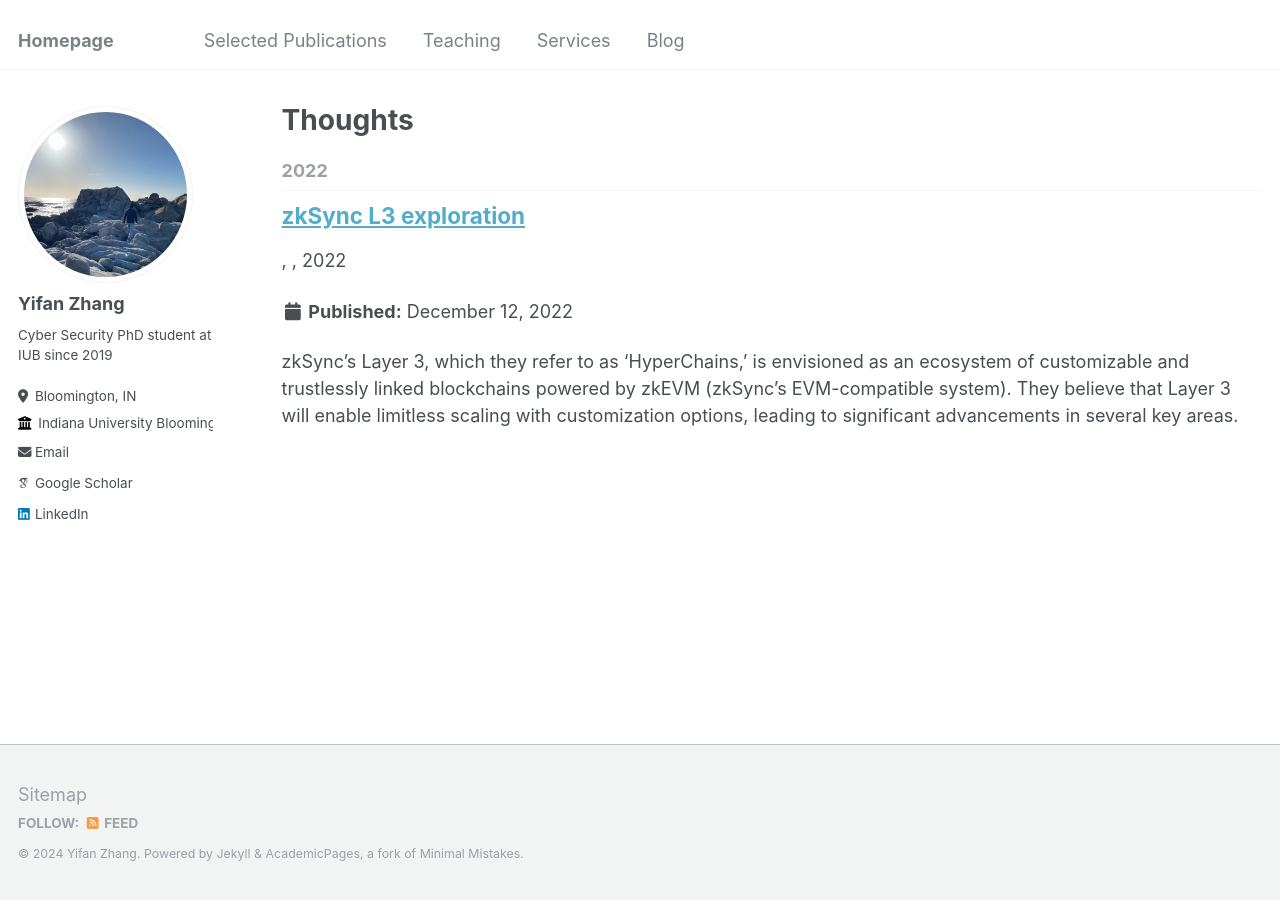
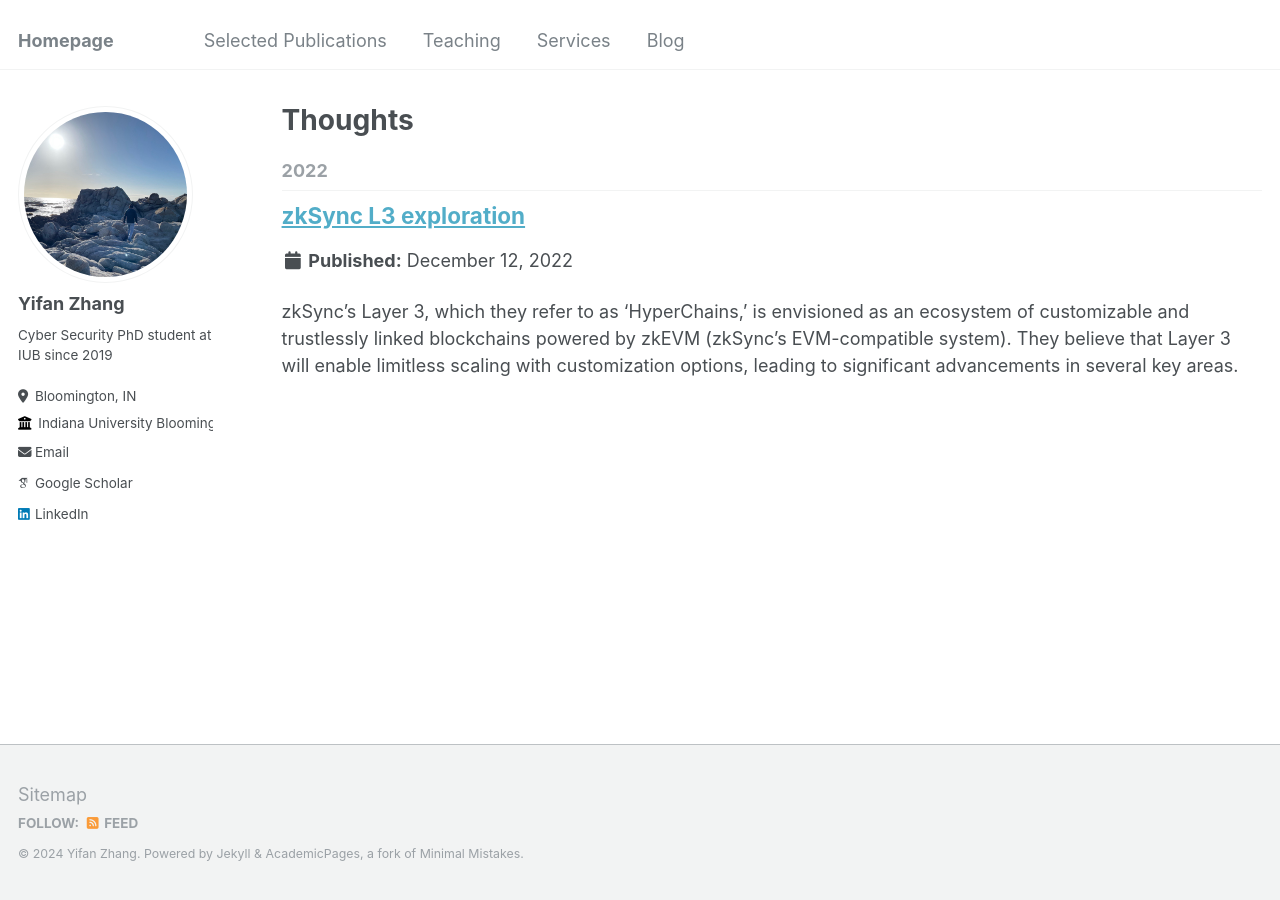
Before and after one commit to Gao-Chuan/Gao-Chuan.github.io, a Jekyll site: the page built from _pages/thoughts.html, in a window 1280 px wide. Built offline with Jekyll 4.4.1, drawn with Linux system fonts in a browser that asks for light colours; some web fonts are replaced.

Commit message:
debug thoughts

```diff
--- a/_includes/archive-single.html
+++ b/_includes/archive-single.html
@@ -38,9 +38,6 @@
       <p class="page__meta"><i class="fa fa-clock-o" aria-hidden="true"></i> {% include read-time.html %}</p>
     {% endif %}
 
-    {% if post.collection == 'thoughts' %}
-      <p>{{ post.type }}, <i>{{ post.venue }}</i>, {{ post.date | default: "1900-01-01" | date: "%Y" }}</p>
-    {% endif %}
     {% if post.collection == 'teaching' %}
       <p>{{ post.type }}, <i>{{ post.venue }}</i>, {{ post.date | default: "1900-01-01" | date: "%Y" }}</p>
     {% elsif post.collection == 'publications' %}
--- a/_layouts/single.html
+++ b/_layouts/single.html
@@ -34,9 +34,6 @@ layout: default
           <p class="page__date"><strong><i class="fa fa-fw fa-calendar" aria-hidden="true"></i> {{ site.data.ui-text[site.locale].date_label | default: "Published:" }}</strong> <time datetime="{{ page.modified | date: "%Y-%m-%d" }}">{{ page.modified | date: "%B %d, %Y" }}</time></p>
         {% endif %}
 
-        {% if page.collection == 'thoughts' %}
-          <p> {{ page.type }}, <i>{{ page.venue }}</i>, {{ page.date | default: "1900-01-01" | date: "%Y" }} </p>
-        {% endif %}
         {% if page.collection == 'teaching' %}
           <p> {{ page.type }}, <i>{{ page.venue }}</i>, {{ page.date | default: "1900-01-01" | date: "%Y" }} </p>
         {% elsif page.venue and page.date %}
```
Also changed, not shown: _thoughts/2022-12-12-zksync.md (+1 -0 lines).
